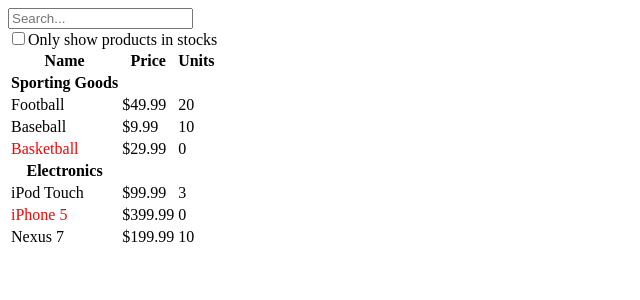
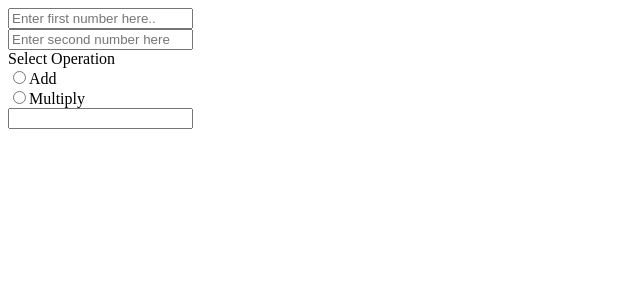
Before and after one commit to daminisinha/react-todos, a React app: page / in a window 1280 px wide. Shown: the top 300 px of the page, without its empty margins (0-640 px from the left). Built offline with nearby package versions, Linux system fonts and the light colour scheme.

Commit message:
Calculator fuunctionality

```diff
--- a/src/App.jsx
+++ b/src/App.jsx
@@ -1,69 +1,13 @@
 import React from 'react';
 import ReactDom from 'react-dom';
-import Search from './Search.jsx';
-import CategoryContainer from './CategoryContainer.jsx';
+import Input from './Input.jsx';
+export default class App extends React.Component{
 
-// stocked: true
-const data = [
-  {category: "Sporting Goods", price: "$49.99", name: "Football",units:"20"},
-  {category: "Sporting Goods", price: "$9.99",  name: "Baseball",units:"10"},
-  {category: "Sporting Goods", price: "$29.99", name: "Basketball",units:"0"},
-  {category: "Electronics", price: "$99.99",  name: "iPod Touch",units:"3"},
-  {category: "Electronics", price: "$399.99",  name: "iPhone 5",units:"0"},
-  {category: "Electronics", price: "$199.99",  name: "Nexus 7",units:"10"}
-];
-export default class App extends React.Component{
-constructor(props){
-  super(props);
-  this.state = {filterData:data}
-
-  //this.state = {inStockData:data}
-}
-filterFunction(query,checked){
-    var temp =null;
-    console.log("Query is: ",query);
-    console.log("Checked is: ",checked);
-    temp = data.filter(function(object){
-      if(checked)
-      return object.name.toLowerCase().indexOf(query.toLowerCase()) > -1 && object.units > 0;
-      else {
-        return object.name.toLowerCase().indexOf(query.toLowerCase()) > -1;
-      }
-
-    })
-
-
-    this.setState({filterData:temp});
-    console.log("Filter data is: ",this.state.filterData)
-
-    }
-filterInStockFunction(checked){
-  var inStock = null;
-  var self = this;
-  if(checked)
-  {
-  inStock = data.filter(function(entireOject){
-
-     return  entireOject.units >0;
-
-  })
-  self.setState({filterData:inStock});
-}
-else{
-  self.setState({filterData:data});
-}
-
-
-
-}
   render(){
-
     return(
-      <div>
-      <Search filter={this.filterFunction.bind(this)} stock={this.filterInStockFunction.bind(this)}/>
-      <CategoryContainer category = {this.state.filterData}/>
-
-      </div>
+<div>
+<Input />
+</div>
     )
   }
 }
--- a/src/Category.jsx
+++ /dev/null
@@ -1,13 +0,0 @@
-import React from 'react';
-
-export default class Category extends React.Component{
-  render(){
-    return(
-      <tr>
-      <th>{this.props.showCategory}</th>
-      </tr>
-    )
-    }
-
-
-}
--- a/src/CategoryContainer.jsx
+++ /dev/null
@@ -1,30 +0,0 @@
-import React from 'react';
-import Category from './Category.jsx';
-import Items from './Items.jsx';
-export default class CategoryContainer extends React.Component{
-  render(){
-  var tempArray =[];
-    var temp = null;
-    this.props.category.forEach(
-      function(eachObject)
-      {
-      if(temp!=eachObject.category){
-      temp = eachObject.category
-      tempArray.push(<Category key={eachObject.category} showCategory={eachObject.category} />)
-      }
-      tempArray.push(<Items key={eachObject.name} itemName={eachObject.name} price={eachObject.price} units = {eachObject.units} stock={eachObject.stocked}/>)
-    }
-  )
-    return(
-      <div>
-      <table>
-      <tbody>
-      <tr><th>Name</th><th>Price</th><th>Units</th></tr>
-      {tempArray}
-      </tbody>
-      </table>
-      </div>
-      )
-  }
-
-}
--- /dev/null
+++ b/src/Input.jsx
@@ -0,0 +1,56 @@
+import React from 'react';
+import Operation from './Operation.jsx';
+
+var errorStyle = {color:'red'}
+export default class Input extends React.Component{
+constructor(props){
+  super(props)
+  this.validateFunction = this.validateFunction.bind(this);
+  this.state={firstNum:null}
+  this.state= {secondNum :null,errorInput:false}
+
+}
+
+validateFunction(e){
+  var self = this;
+  self.setState({errorInput:false})
+  if([/d/].match(e.target.value0) || e.target.value=='' ||e.target.value==null){
+    self.setState({errorInput:true})
+
+}
+else{
+  switch(e.target.id){
+    case 'first': self.setState({firstNum:e.target.value});
+                 break;
+    case 'second':self.setState({secondNum:e.target.value});
+                 break;
+    default: break;
+  }
+
+}
+// this.setState({firstNum : document.getElementById('first').value});
+//    this.setState({secondNum :document.getElementById('second').value});
+ }
+
+  render(){
+    var isError = this.state.errorInput;
+    console.log(isError);
+    return(
+      <div>
+
+      <div>
+      {isError?
+      <div style={errorStyle}>Please enter valid input(s)</div>:null}
+      <input type="text" id="first" onKeyUp={this.validateFunction} placeholder="Enter first number here.."/>
+
+      <br/>
+      <input type="text" id="second" onKeyUp={this.validateFunction} placeholder="Enter second number here"/>
+      {!isError?
+      <Operation first={this.state.firstNum} second ={this.state.secondNum} />:null
+      }
+      </div>
+
+    </div>
+    )
+  }
+}
--- a/src/Items.jsx
+++ /dev/null
@@ -1,23 +0,0 @@
-import React from 'react';
-
-export default class Items extends React.Component{
-  render(){
-    var style1={
-      color:'red'
-    }
-    // var name = this.props.stock ?  this.props.itemName :
-    // <span style={{color:red}}>
-    // {this.props.itemName}
-    // </span>
-    return(
-
-        <tr>
-      <td style={this.props.units>0?null:style1}>{this.props.itemName}</td>
-      <td>{this.props.price}</td>
-      <td>{this.props.units}</td>
-      </tr>
-      )
-  }
-
-
-}
--- /dev/null
+++ b/src/Operation.jsx
@@ -0,0 +1,42 @@
+import React from 'react';
+import Output from './Output.jsx';
+export default class Operation extends React.Component{
+constructor(props){
+  super(props)
+  this.operationFunction = this.operationFunction.bind(this);
+  this.state = {resultOuput:null}
+}
+operationFunction(e){
+  var result = null;
+  if(isNaN(this.props.first) && isNaN(this.props.second)){
+    this.setState({resultOuput:null})
+  }
+  else{
+  var firstNum = this.props.first;
+  var secondNum = this.props.second;
+  if(e.target.value == "add"){
+  result=  +firstNum + +secondNum
+  }
+else if(e.target.value == "mul"){
+  result=  +firstNum * +secondNum;
+  }
+  console.log("Operation :",e.target.value);
+  console.log("Operation :",this.props.first);
+  console.log("Operation :",this.props.second);
+  console.log("Result :",result);
+  this.setState({resultOuput:result})
+}
+}
+  render(){
+    return(
+      <div>
+      <label>Select Operation</label><br/>
+      <input type="radio" name="operation" value="add" onChange={this.operationFunction}/>
+        <label>Add</label><br/>
+        <input type="radio" name="operation" value="mul" onChange={this.operationFunction}/>
+          <label>Multiply</label><br/>
+          <Output result={this.state.resultOuput} />
+      </div>
+    )
+  }
+}
--- /dev/null
+++ b/src/Output.jsx
@@ -0,0 +1,13 @@
+import React from 'react';
+
+export default class Output extends React.Component{
+
+  render(){
+
+    return(
+      <div>
+      <input type="text" value ={this.props.result?"Your result is "+this.props.result:''} readOnly="true" id="output"/>
+      </div>
+    )
+  }
+}
--- a/src/Search.jsx
+++ /dev/null
@@ -1,37 +0,0 @@
-import React from 'react';
-
-export default class Search extends React.Component{
-  constructor(props){
-    super(props)
-
-    this.handleChange = this.handleChange.bind(this);
-    this.handleCheck = this.handleCheck.bind(this);
-    this.state={checkboxChecked:false}
-    this.state={query:''}
-  }
-  handleChange(e){
-    // e is the event. to capture the text from text box we will use e.target.value. this will give us
-    // the text.
-    this.setState({query:e.target.value})
-    this.props.filter(e.target.value,this.state.checkboxChecked);
-
-
-  }
-handleCheck(e){
-
-this.setState({checkboxChecked:e.target.checked})
-// this.props.stock(e.target.checked);
-
-this.props.filter(this.state.query,e.target.checked);
-
-
-}
-  render(){
-    return(
-      <div>
-      <input type="textbox" onKeyUp={this.handleChange} id="myInput" placeholder='Search...'/><br/>
-      <input type="checkbox" onChange={this.handleCheck} value="stocked"/>Only show products in stocks
-      </div>
-    )
-  }
-}
```
